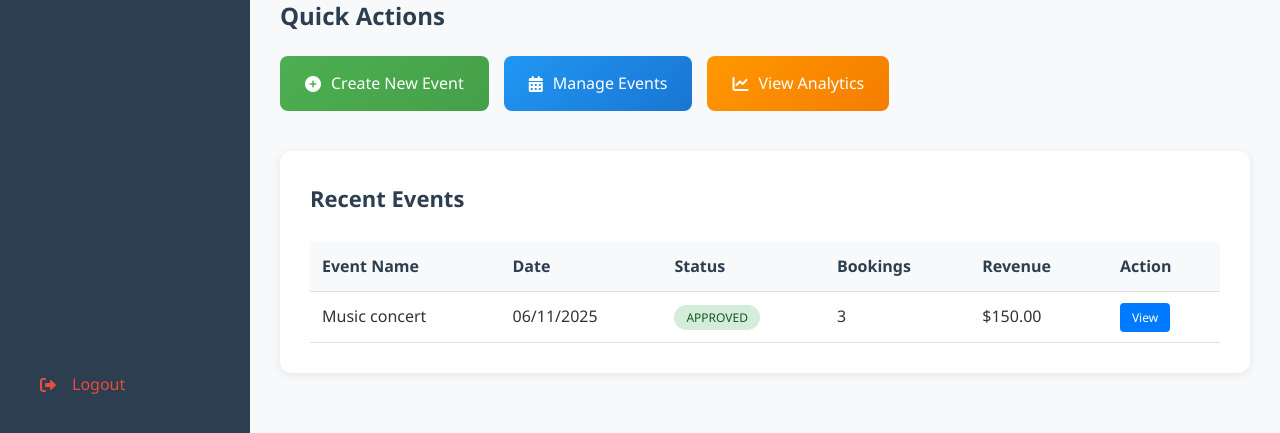
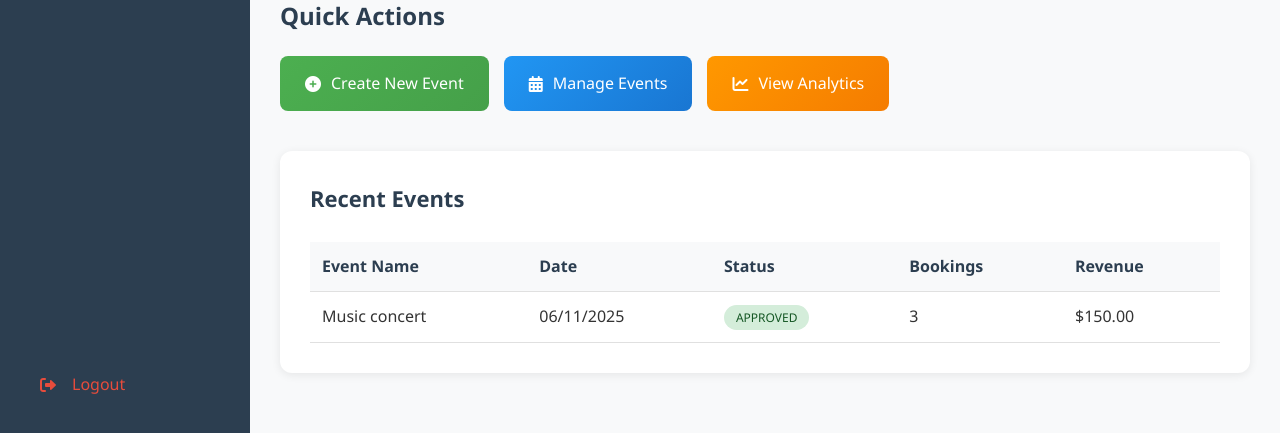
Before and after one commit to full4metal/event-management-system, a Flask app: template templates/organizer/dashboard.html in a window 1280 px wide. Shown: the part 508-941 px from the top of the page. Run offline with Flask 3, Linux system fonts and the light colour scheme; the template is opened without the code that fills it: values that come from a table or form of the project are taken from there, others are empty; data comes from the database, SQL or seed files in the repository; parts of the project's set-up code (start-up, migrations or seed data) failed here and were passed over.

Commit message:
Comments out event view actions in organizer templates
Temporarily disables the "View" action buttons for events in organizer dashboard and events pages, likely to prevent access or pending further updates. Improves clarity by hiding incomplete or undesired functionality from the UI.

```diff
--- a/templates/organizer/dashboard.html
+++ b/templates/organizer/dashboard.html
@@ -172,7 +172,7 @@
                                     <th>Status</th>
                                     <th>Bookings</th>
                                     <th>Revenue</th>
-                                    <th>Action</th>
+                                   <!--  <th>Action</th> -->
                                 </tr>
                             </thead>
                             <tbody>
@@ -187,10 +187,10 @@
                                         </td>
                                         <td>{{ event.bookings|length }}</td>
                                         <td>${{ "%.2f"|format(event.get_total_revenue()) }}</td>
-                                        <td>
+                                        <!-- <td>
                                             <a href="{{ url_for('organizer.event_details', event_id=event.event_id) }}" class="btn-small">
                                                 View
-                                            </a>
+                                            </a> -->
                                         </td>
                                     </tr>
                                 {% endfor %}
--- a/templates/organizer/events.html
+++ b/templates/organizer/events.html
@@ -215,11 +215,11 @@
                                         </div>
                                     </div>
                                 </div>
-                                <div class="event-actions">
-                                    <a href="{{ url_for('organizer.event_details', event_id=event.event_id) }}" class="btn-action view">
+                               <div class="event-actions">
+                                    <!-- <a href="{{ url_for('organizer.event_details', event_id=event.event_id) }}" class="btn-action view">
                                         <i class="fas fa-eye"></i>
                                         <span>View</span>
-                                    </a>
+                                    </a> -->
                                     <a href="{{ url_for('organizer.edit_event', event_id=event.event_id) }}" class="btn-action edit">
                                         <i class="fas fa-edit"></i>
                                         <span>Edit</span>
```
